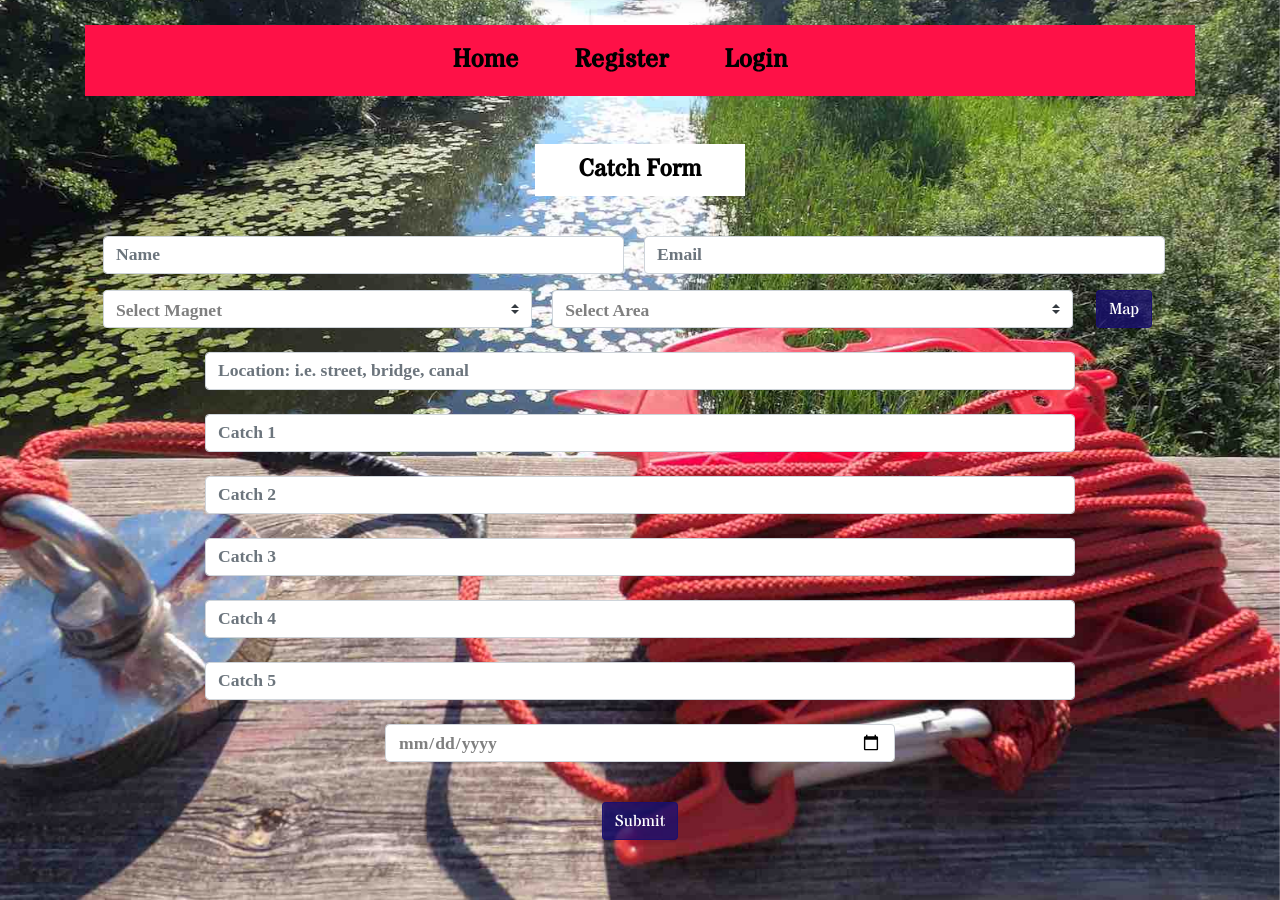
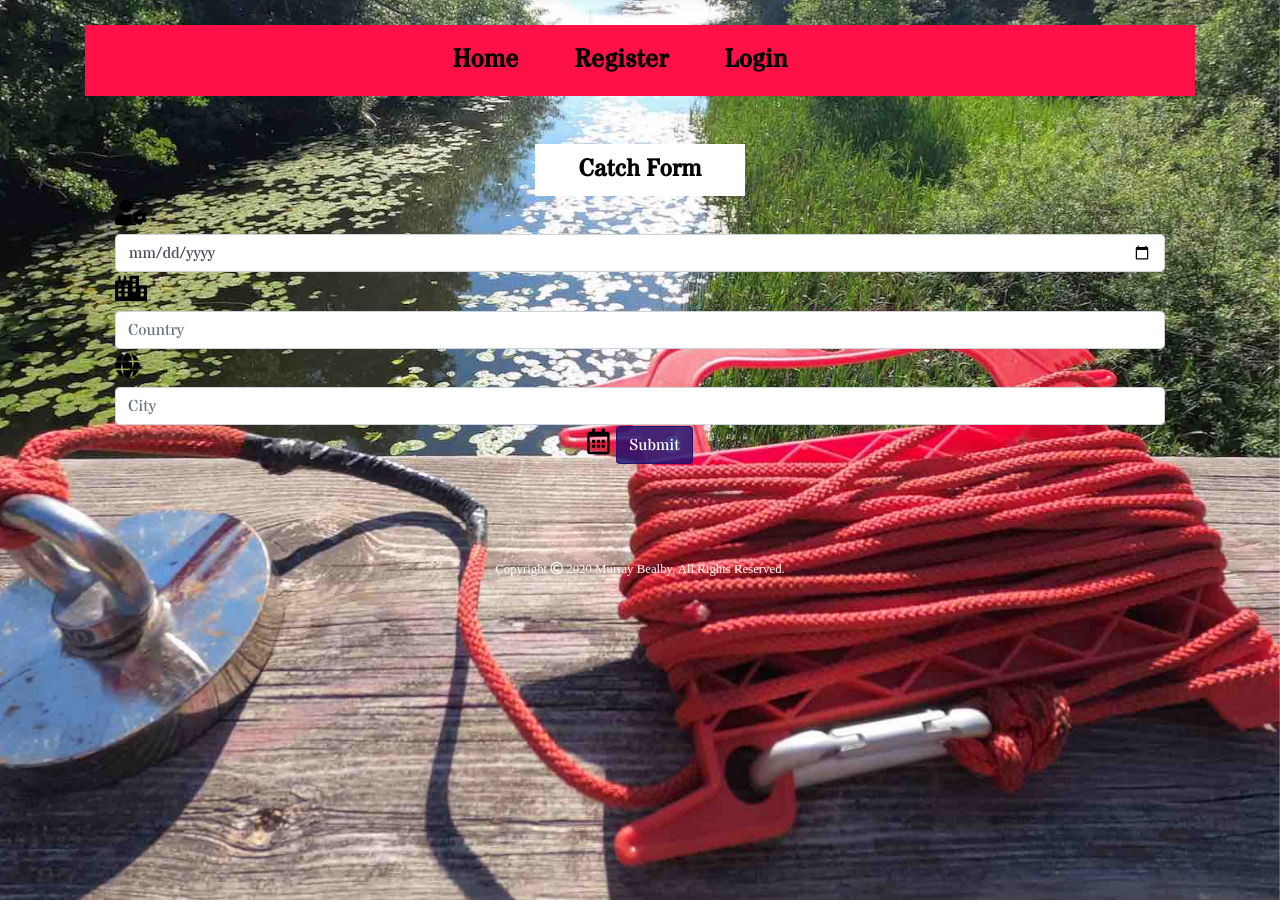
Before and after one commit to Bealby/magnet-catch-Flask-WIP, a Flask app: page /add_catch in a window 1280 px wide. Shown: the part 208-1108 px from the top of the page. Run offline with Flask 2, Linux system fonts and the light colour scheme; some libraries are stand-ins or nearby versions.

Commit message:
Added font awesome icons to form in add_cathces

```diff
--- a/templates/magnet_catch_log/add_catch.html
+++ b/templates/magnet_catch_log/add_catch.html
@@ -1,111 +1,40 @@
 {% extends 'base.html' %} {% block content %}
-
-<section>
 
 <!--Catch Log-->
 <div class="container pt-5">
     <div class="row mx-auto">
-        <a href="{{url_for('get_catches')}}"><i class="fas fa-chevron-left d-block d-sm-none d-none d-sm-block d-md-none"></i></a>
+        <a href="{{url_for('get_catches')}}"><i
+                class="fas fa-chevron-left d-block d-sm-none d-none d-sm-block d-md-none"></i></a>
         <div class="col-8 offset-2 text-center page-header">
             <p>Catch Form</p>
         </div>
     </div>
 
 
-<!--Add Catch Form-->
+    <!--Add Catch Form-->
     <form action="{{ url_for('add_catch') }}" method="POST">
-        <!--First Row-->
-        <div class="row pl-2 pt-4">
-            <div class="form-row col-md-6 col-sm-12 mt-3">
-                <input type="text" class="form-control form-fields" id="name" name="name" placeholder="Name" />
-            </div>
-            <div class="form-row col-md-6 col-sm-12 mt-3">
-                <input type="email" class="form-control form-fields" id="email" name="email" placeholder="Email" />
-            </div>
+        <!-- Date -->
+        <div class="col">
+            <i class="fas fa-user-cog"></i>
+            <input placeholder="Date" type="date" class="form-control" id="date" name="date" aria-describedby="date"
+                required>
         </div>
-
-        <!--Second Row-->
-        <div class="row pl-2">
-            <div class="form-row col-md-5 col-sm-12 mt-3">
-                <select class="custom-select form-control form-fields" id="magnet" name="magnet">
-                    <option selected disabled value="">Select Magnet</option>
-                    {% for magnet in magnet %}
-                    <option value="{{magnet.magnet}}">{{magnet.magnet}}</option>
-                    {% endfor %}
-                </select>
-            </div>
-
-            <div class="form-row col-md-6 col-sm-12 mt-3">
-                <select class="custom-select form-control form-fields" id="area_name" name="area_name">
-                    <option selected disabled value="">Select Area</option>
-                    {% for area in area %}
-                    <option value="{{area.area_name}}">{{area.area_name}}</option>
-                    {% endfor %}
-                </select>
-            </div>
-            <div class="form-row col-md-1 mt-3">
-                <!-- Button Trigger Modal -->
-                <button type="button" class="btn btn-primary default-button mx-auto" data-toggle="modal" data-target="#exampleModalCenter">
-                    Map
-                </button>
-
-                <!-- Modal -->
-                <div class="modal fade" id="exampleModalCenter" tabindex="-1" role="dialog" aria-labelledby="exampleModalCenterTitle" aria-hidden="true">
-                    <div class="modal-dialog modal-dialog-centered" role="document">
-                        <div class="modal-content">
-                            <div class="modal-header">
-                                <h5 class="modal-title" id="exampleModalLongTitle">Map</h5>
-                                <button type="button" class="close" data-dismiss="modal" aria-label="Close">
-                                    <span aria-hidden="true">&times;</span>
-                                </button>
-                            </div>
-                            <div class="modal-body">
-                                <img src="static/images/areas.jpg" class="modal-image" alt="Area Map" />
-                            </div>
-                            <div class="modal-footer">
-                                <button type="button" class="btn btn-secondary" data-dismiss="modal">Close</button>
-                            </div>
-                        </div>
-                    </div>
-                </div>
-            </div>
+        <div class="col">
+            <!-- Country -->
+            <i class="fas fa-city"></i>
+            <input placeholder="Country" type="text" id="country" name="country" class="form-control" required>
         </div>
-
-        <!--Last Rows-->
-        <div class="form-row col-sm-12 col-md-10 mx-auto mt-4">
-            <input type="text" class="form-control form-fields" id="location_name" name="location_name" placeholder="Location: i.e. street, bridge, canal" />
-        </div>
-
-        <div class="form-row col-sm-12 col-md-10 mx-auto mt-4">
-            <input type="text" class="form-control form-fields" id="catch_1" name="catch_1" placeholder="Catch 1" />
-        </div>
-
-        <div class="form-row col-sm-12 col-md-10 mx-auto mt-4">
-            <input type="text" class="form-control form-fields" id="catch_2" name="catch_2" placeholder="Catch 2" />
-        </div>
-
-        <div class="form-row col-sm-12 col-md-10 mx-auto mt-4">
-            <input type="text" class="form-control form-fields" id="catch_3" name="catch_3" placeholder="Catch 3" />
-        </div>
-
-        <div class="form-row col-sm-12 col-md-10 mx-auto mt-4">
-            <input type="text" class="form-control form-fields" id="catch_4" name="catch_4" placeholder="Catch 4" />
-        </div>
-
-        <div class="form-row col-sm-12 col-md-10 mx-auto mt-4">
-            <input type="text" class="form-control form-fields" id="catch_5" name="catch_5" placeholder="Catch 5" />
-        </div>
-
-        <div class="form-row col-md-6 offset-md-3 col-10 offset-1 mx-auto mt-4">
-            <input type="date" class="form-control form-fields" id="catch_date" name="catch_date" />
-        </div>
-
-        <div class="form-row col-md-4 offset-md-4 mx-auto mt-3">
-            <button type="submit" name="action" class="btn btn-primary center mt-4 mx-auto default-button">Submit</button>
+        <!-- City -->
+        <div class="col">
+            <i class="fas fa-globe"></i>
+            <input placeholder="City" type="text" id="city" name="city" class="form-control" required>
         </div>
     </form>
+    <div class="row">
+        <div class="col text-center">
+            <i class="far fa-calendar-alt"></i>
+            <button type="submit" name="action" class="btn btn-primary default-button">Submit</button>
+        </div>
+    </div>
 </div>
-
-</section>
-
 {% endblock %}
```
